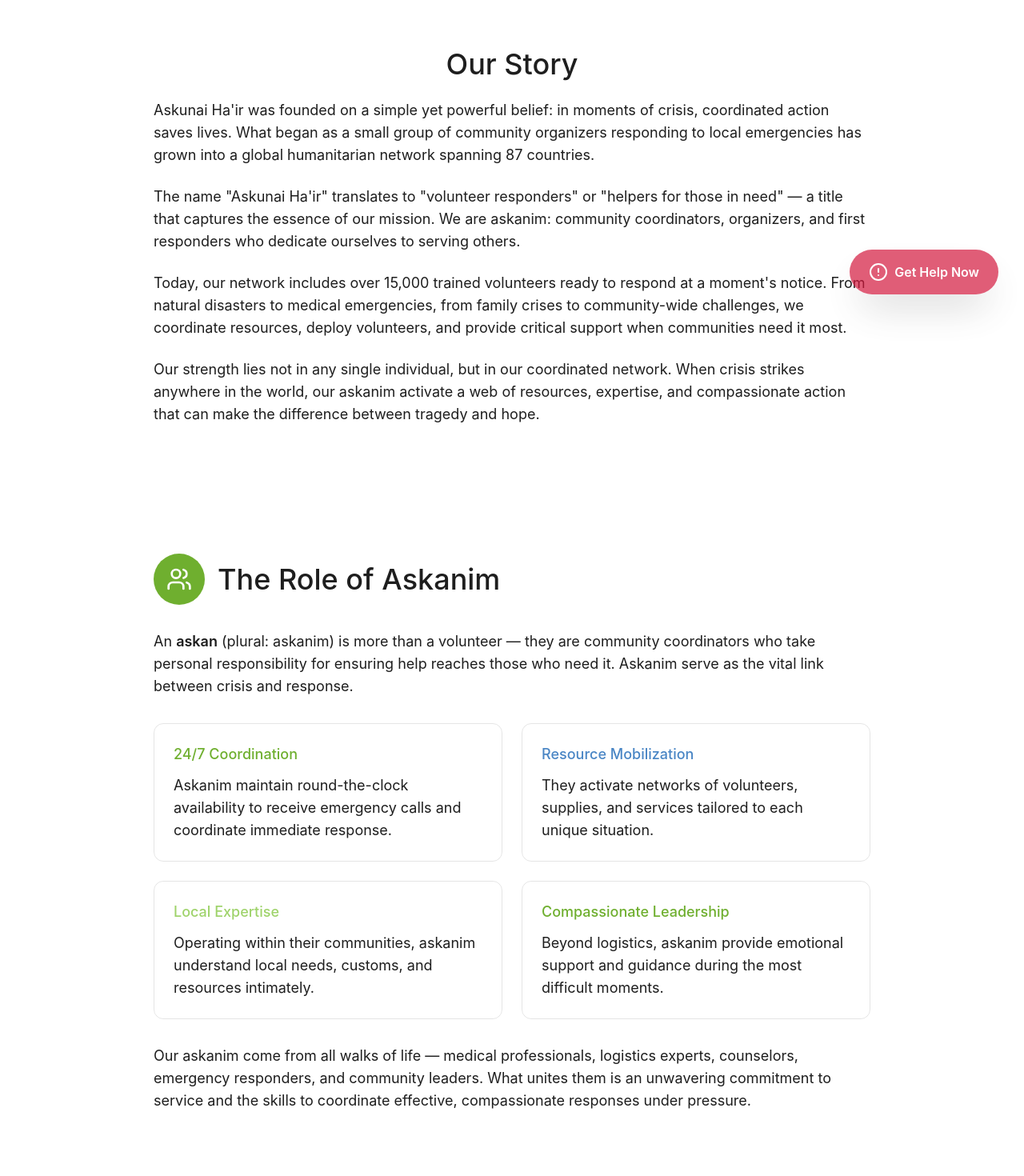
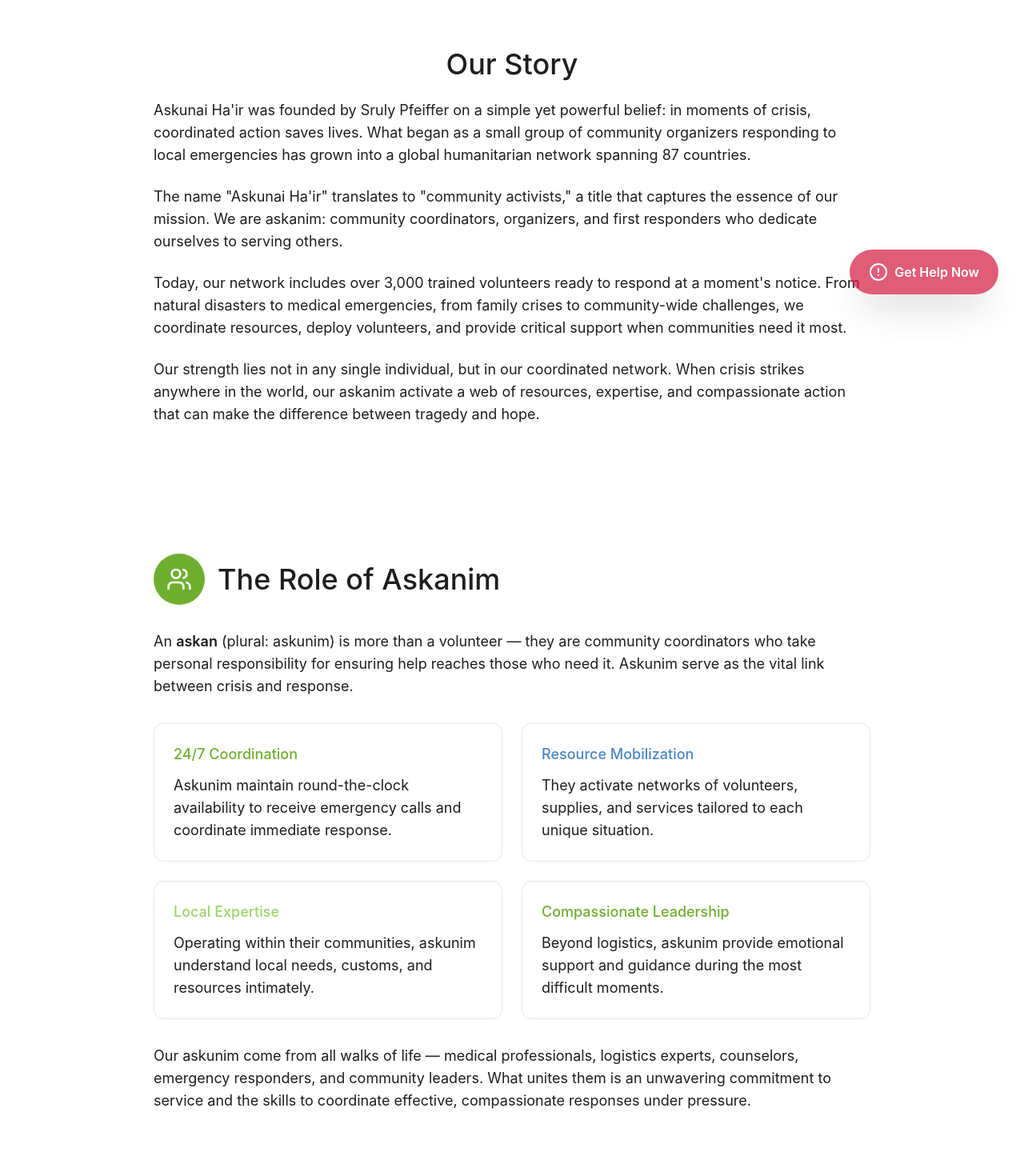
Before and after one commit to TheUriF/ploink, a React (Vite) app: page /about in a window 1280 px wide. Shown: the part 400-1870 px from the top of the page at 80% size. Built offline with nearby package versions, Linux system fonts and the light colour scheme.

Commit message:
Update terminology from 'askan' to 'askunim'

```diff
--- a/src/app/pages/About.tsx
+++ b/src/app/pages/About.tsx
@@ -32,13 +32,13 @@ export function About() {
             <h2 className="text-4xl mb-6 text-center">Our Story</h2>
             <div className="space-y-6 text-lg text-muted-foreground">
               <p>
-                Askunai Ha'ir was founded on a simple yet powerful belief: in moments of crisis, coordinated action saves lives. What began as a small group of community organizers responding to local emergencies has grown into a global humanitarian network spanning 87 countries.
+                Askunai Ha'ir was founded by Sruly Pfeiffer on a simple yet powerful belief: in moments of crisis, coordinated action saves lives. What began as a small group of community organizers responding to local emergencies has grown into a global humanitarian network spanning 87 countries.
               </p>
               <p>
-                The name "Askunai Ha'ir" translates to "volunteer responders" or "helpers for those in need" — a title that captures the essence of our mission. We are askanim: community coordinators, organizers, and first responders who dedicate ourselves to serving others.
+                The name "Askunai Ha'ir" translates to "community activists," a title that captures the essence of our mission. We are askanim: community coordinators, organizers, and first responders who dedicate ourselves to serving others.
               </p>
               <p>
-                Today, our network includes over 15,000 trained volunteers ready to respond at a moment's notice. From natural disasters to medical emergencies, from family crises to community-wide challenges, we coordinate resources, deploy volunteers, and provide critical support when communities need it most.
+                Today, our network includes over 3,000 trained volunteers ready to respond at a moment's notice. From natural disasters to medical emergencies, from family crises to community-wide challenges, we coordinate resources, deploy volunteers, and provide critical support when communities need it most.
               </p>
               <p>
                 Our strength lies not in any single individual, but in our coordinated network. When crisis strikes anywhere in the world, our askanim activate a web of resources, expertise, and compassionate action that can make the difference between tragedy and hope.
@@ -61,13 +61,13 @@ export function About() {
 
             <div className="space-y-6 text-lg text-muted-foreground">
               <p>
-                An <span className="text-foreground font-semibold">askan</span> (plural: askanim) is more than a volunteer — they are community coordinators who take personal responsibility for ensuring help reaches those who need it. Askanim serve as the vital link between crisis and response.
+                An <span className="text-foreground font-semibold">askan</span> (plural: askunim) is more than a volunteer — they are community coordinators who take personal responsibility for ensuring help reaches those who need it. Askunim serve as the vital link between crisis and response.
               </p>
 
               <div className="grid md:grid-cols-2 gap-6 my-8">
                 <div className="bg-background rounded-xl p-6 border border-border">
                   <h3 className="text-[#6FAF2F] mb-3">24/7 Coordination</h3>
-                  <p>Askanim maintain round-the-clock availability to receive emergency calls and coordinate immediate response.</p>
+                  <p>Askunim maintain round-the-clock availability to receive emergency calls and coordinate immediate response.</p>
                 </div>
                 <div className="bg-background rounded-xl p-6 border border-border">
                   <h3 className="text-[#4A86C5] mb-3">Resource Mobilization</h3>
@@ -75,16 +75,16 @@ export function About() {
                 </div>
                 <div className="bg-background rounded-xl p-6 border border-border">
                   <h3 className="text-[#9FD36B] mb-3">Local Expertise</h3>
-                  <p>Operating within their communities, askanim understand local needs, customs, and resources intimately.</p>
+                  <p>Operating within their communities, askunim understand local needs, customs, and resources intimately.</p>
                 </div>
                 <div className="bg-background rounded-xl p-6 border border-border">
                   <h3 className="text-[#6FAF2F] mb-3">Compassionate Leadership</h3>
-                  <p>Beyond logistics, askanim provide emotional support and guidance during the most difficult moments.</p>
+                  <p>Beyond logistics, askunim provide emotional support and guidance during the most difficult moments.</p>
                 </div>
               </div>
 
               <p>
-                Our askanim come from all walks of life — medical professionals, logistics experts, counselors, emergency responders, and community leaders. What unites them is an unwavering commitment to service and the skills to coordinate effective, compassionate responses under pressure.
+                Our askunim come from all walks of life — medical professionals, logistics experts, counselors, emergency responders, and community leaders. What unites them is an unwavering commitment to service and the skills to coordinate effective, compassionate responses under pressure.
               </p>
             </div>
           </div>
@@ -134,7 +134,7 @@ export function About() {
                     </div>
                     <div>
                       <div className="font-semibold text-foreground mb-1">Community Coordinators</div>
-                      <div>Askanim on the ground managing local volunteer networks and responses</div>
+                      <div>Askunim on the ground managing local volunteer networks and responses</div>
                     </div>
                   </div>
                 </div>
```
